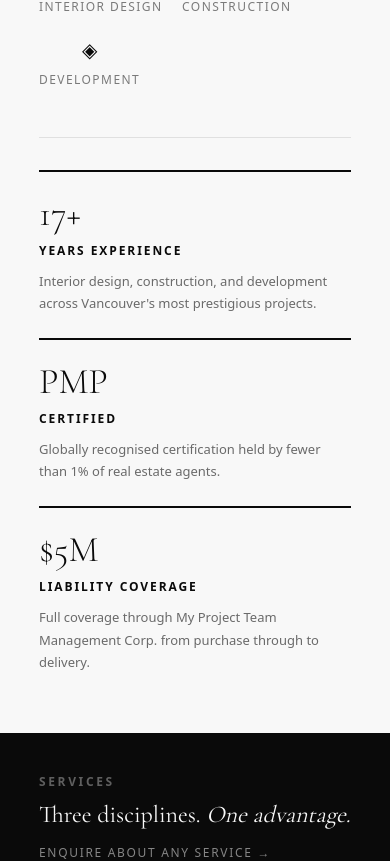
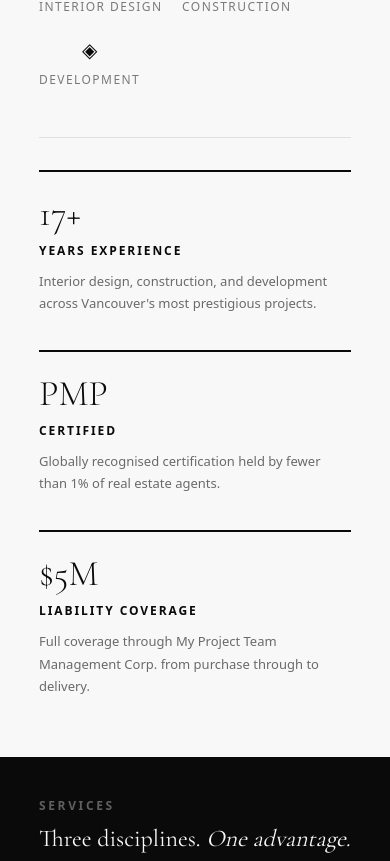
Before and after one commit to alexandriabraniff-dotcom/vic-cheung-realestate, a Next.js app: page / in a window 390 px wide. Shown: the part 1598-2459 px from the top of the page. Built offline with nearby package versions, Linux system fonts and the light colour scheme.

Commit message:
Mobile about: increase gap between stat cards

```diff
--- a/src/app/globals.css
+++ b/src/app/globals.css
@@ -201,6 +201,7 @@ body {
 
   .three-col-grid {
     grid-template-columns: 1fr !important;
+    gap: 36px !important;
   }
 
   .listings-grid {
```
Also changed, not shown: mobile-screenshot.png.
